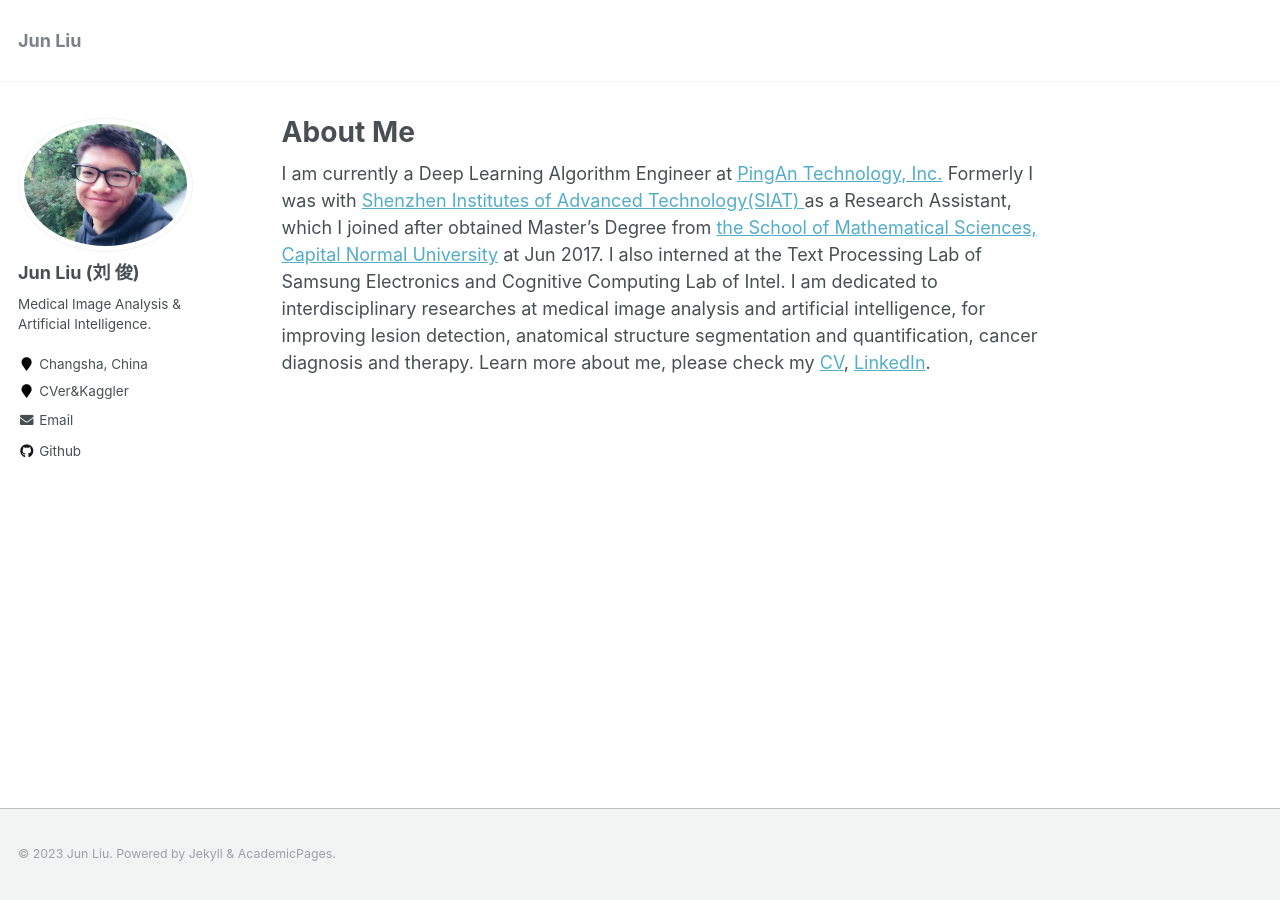
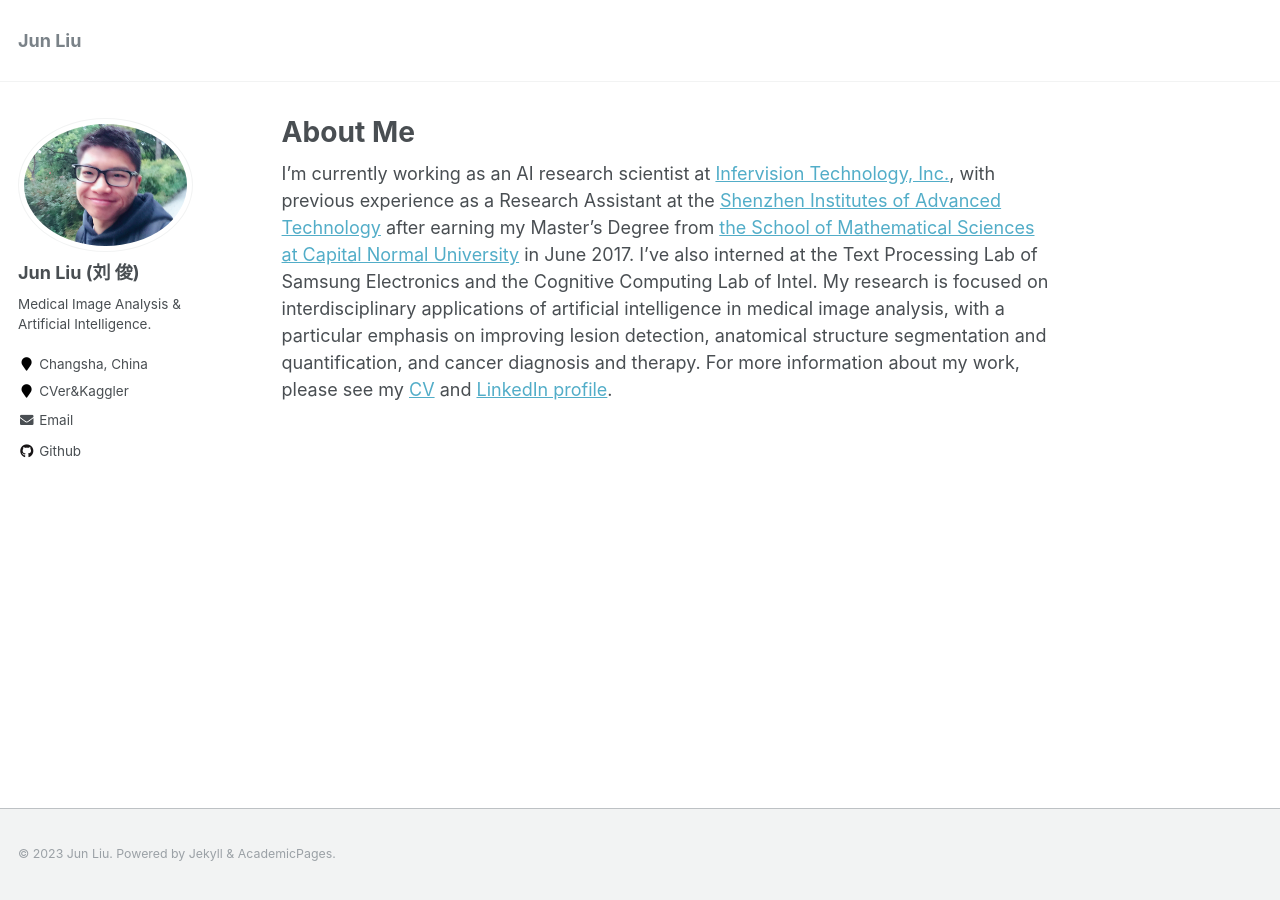
Before and after one commit to junliu-cn/junliu-cn.github.io, a Jekyll site: the page built from _pages/about.md, in a window 1280 px wide. Built offline with Jekyll 4.4.1, drawn with Linux system fonts in a browser that asks for light colours; a script that is not in the unit is left out.

Commit message:
Update about.md

```diff
--- a/_pages/about.md
+++ b/_pages/about.md
@@ -8,8 +8,7 @@ redirect_from:
   - /about.html
 ---
 
+I'm currently working as an AI research scientist at [Infervision Technology, Inc.](https://global.infervision.com/), with previous experience as a Research Assistant at the [Shenzhen Institutes of Advanced Technology](http://english.siat.cas.cn/) after earning my Master's Degree from [the School of Mathematical Sciences at Capital Normal University](http://math.cnu.edu.cn/) in June 2017. I've also interned at the Text Processing Lab of Samsung Electronics and the Cognitive Computing Lab of Intel. My research is focused on interdisciplinary applications of artificial intelligence in medical image analysis, with a particular emphasis on improving lesion detection, anatomical structure segmentation and quantification, and cancer diagnosis and therapy. For more information about my work, please see my [CV](https://drive.google.com/file/d/19N-Mu_6eBU1b9RKTlydOFrh1e9Z7EOMB/view?usp=sharing) and [LinkedIn profile](https://www.linkedin.com/in/jun-liu-87471a111/).
 
-I am currently a Deep Learning Algorithm Engineer at [PingAn Technology, Inc.](https://tech.pingan.com/en/) Formerly I was with [Shenzhen Institutes of Advanced Technology(SIAT) ](http://english.siat.cas.cn/)as a Research Assistant, which I joined after obtained  Master's Degree from [the School of Mathematical Sciences, Capital Normal University](http://math.cnu.edu.cn/) at Jun 2017. I also interned at the Text Processing Lab of Samsung Electronics and Cognitive Computing Lab of Intel. I am dedicated to interdisciplinary researches at medical image analysis and artificial intelligence, for improving lesion detection, anatomical structure segmentation and quantification, cancer diagnosis and therapy.
-Learn more about me, please check my [CV](https://drive.google.com/file/d/19N-Mu_6eBU1b9RKTlydOFrh1e9Z7EOMB/view?usp=sharing), [LinkedIn](https://www.linkedin.com/in/jun-liu-87471a111/).
 
 <script type="text/javascript" src="//rf.revolvermaps.com/0/0/8.js?i=52dk4ejof85&amp;m=0&amp;c=ff0000&amp;cr1=ffffff&amp;f=arial&amp;l=33" async="async"></script>
```
